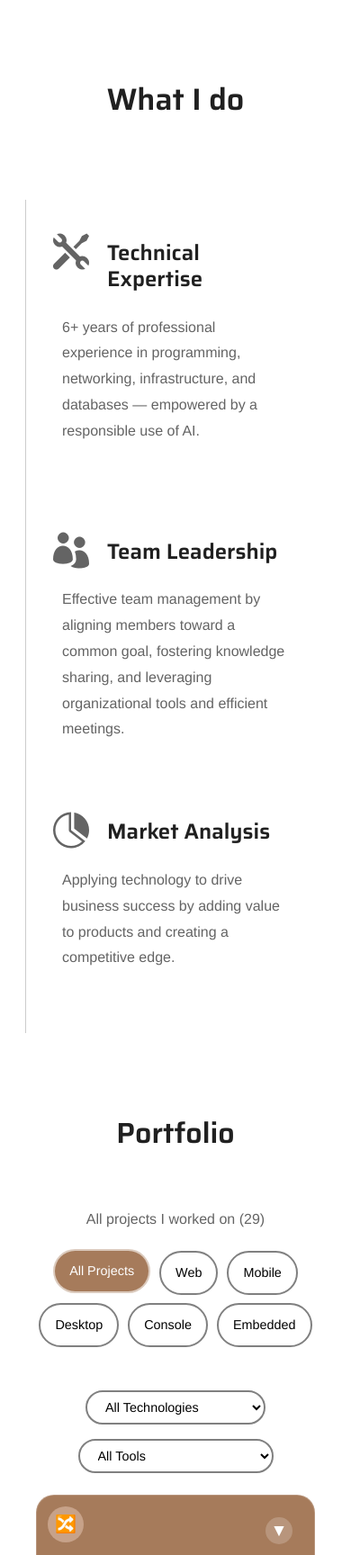
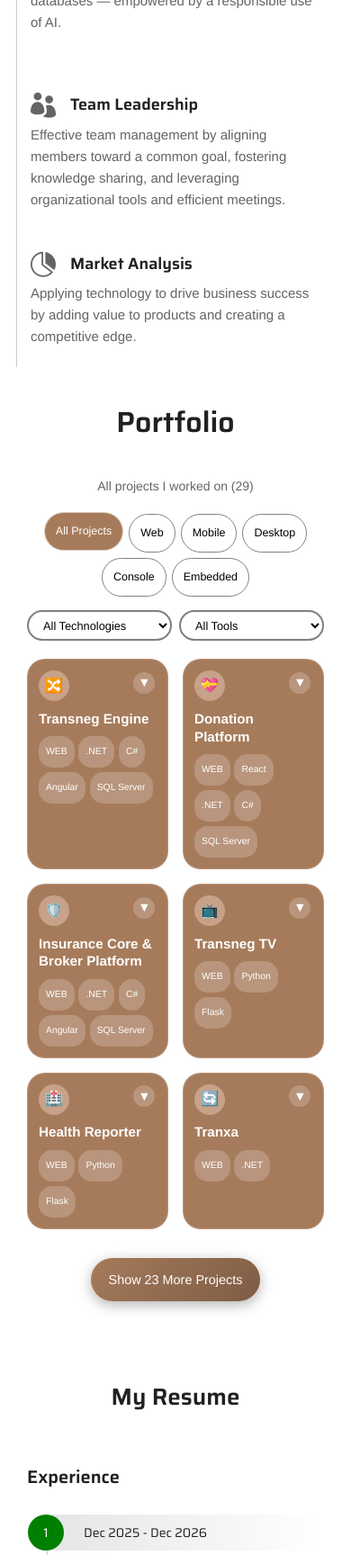
Before and after one commit to Clement-Torti/portfolio2, a PHP site: page /index.html in a window 390 px wide. Shown: the part 2518-4246 px from the top of the page at 90% size. Run offline with PHP 8.4, Linux system fonts and the light colour scheme; some libraries are stand-ins or nearby versions.

Commit message:
fix smartphones design

```diff
--- /dev/null
+++ b/css/base/header.css
@@ -0,0 +1,16 @@
+/* Header overrides, mostly for the mobile bar. */
+
+/* Below 993px the theme hides the logo and the menu, so the bar holds nothing but
+   the burger button — the 90px it keeps eats a fifth of a phone screen.
+   designesia.js animates the header height to reveal the menu and then collapses
+   it back to that hard-coded 90px, so the closed state needs !important; the
+   .menu-open class (set in js/main.js) keeps the open/close animation itself
+   untouched. .header-mobile only exists below 993px. */
+header.header-mobile:not(.menu-open) {
+    height: 60px !important;
+}
+
+/* The theme drops the menu panel 90px down, to clear the taller bar. */
+header.header-mobile #mainmenu {
+    top: 60px;
+}
--- a/css/base/responsive.css
+++ b/css/base/responsive.css
@@ -2,17 +2,97 @@
 
 /* Mobile Responsive */
 @media (max-width: 768px) {
+
+    /* The theme sizes every h2 for a desktop column; .section-header h2 below is
+       more specific and keeps its own size. */
+    h2 {
+        font-size: 26px;
+        line-height: 32px;
+    }
+
     .section-header h2 {
         font-size: 2rem;
     }
 
+    /* "My Resume" and "About me" both carry the theme's 90px of section padding, so
+       ~180px of blank space piles up between the timelines and the profile photo. */
+    #section-resume {
+        padding-bottom: 20px;
+    }
+
+    #section-about {
+        padding-top: 40px;
+    }
+
+    #section-resume .d_timeline-item:last-child .d_timeline-text {
+        padding-bottom: 10px;
+    }
+
+    /* The heading, the six category buttons and the two selects together pushed the
+       first card most of a screen down. */
+    #section-portfolio {
+        padding-top: 45px;
+    }
+
+    #section-portfolio .space-border {
+        margin-bottom: 20px;
+    }
+
+    #section-portfolio .section-header p {
+        margin-bottom: 1rem;
+        font-size: 14px;
+    }
+
+    /* Two cards per row: one full-width card per row turns the portfolio into an
+       endless scroll on a phone. The card internals below were sized for a third of
+       a desktop row, so they shrink to match. */
     .projects-grid {
-        grid-template-columns: 1fr;
+        grid-template-columns: repeat(2, 1fr);
         gap: 1rem;
     }
 
     .project-header {
         padding: 1rem;
+    }
+
+    .project-icon {
+        width: 38px;
+        height: 38px;
+        margin-bottom: .6rem;
+        font-size: 1.1rem;
+    }
+
+    .project-title {
+        font-size: 1rem;
+        line-height: 1.3;
+    }
+
+    .project-summary {
+        font-size: .8rem;
+    }
+
+    /* Half a phone row leaves no space for the summary as well: a collapsed card
+       carries the title and its tags, and the summary comes with the details. */
+    .project-card:not(.expanded) .project-summary {
+        display: none;
+    }
+
+    .project-tags {
+        gap: .3rem;
+        margin-top: .6rem;
+    }
+
+    .project-tag {
+        padding: .2rem .5rem;
+        font-size: .65rem;
+    }
+
+    .expand-indicator {
+        top: .85rem;
+        right: .85rem;
+        width: 24px;
+        height: 24px;
+        font-size: .9rem;
     }
 
     .details-content {
@@ -25,13 +105,17 @@
         gap: 2rem;
     }
 
+    /* Six pill buttons sized for a desktop row wrapped into three tall rows. */
     .filter-container {
         justify-content: center;
+        gap: 6px;
+        margin-bottom: 1rem;
     }
 
     .filter-btn {
-        padding: 8px 16px;
-        font-size: 0.9rem;
+        padding: 6px 12px;
+        border-width: 1px;
+        font-size: 0.78rem;
     }
 
     .project-links {
@@ -48,31 +132,72 @@
         padding: 0.2rem 0.5rem;
     }
 
+    /* Side by side rather than stacked: the two selects then cost one row instead of
+       two, and each still holds its longest option ("All Technologies"). */
     .select-filters {
-        flex-direction: column;
-        gap: 1rem;
+        gap: .5rem;
+        margin: 0 0 1.25rem;
+    }
+
+    .select-group {
+        flex: 1;
     }
 
     .filter-select {
-        min-width: 200px;
+        width: 100%;
+        min-width: 0;
+        padding: .4rem .75rem;
+        font-size: .8rem;
+    }
+
+    .expand-container {
+        margin-top: 1.25rem;
+    }
+
+    .show-more-btn {
+        padding: .6rem 1.25rem;
+        font-size: .9rem;
+    }
+
+    #section-hobby {
+        padding-top: 45px;
+    }
+
+    #section-hobby .space-border {
+        margin-bottom: 20px;
+    }
+
+    #section-hobby .section-header p {
+        margin-bottom: 0;
+        font-size: 14px;
     }
 
     .hobbies-carousel-container {
+        margin: 1rem 0 0;
         padding: 0 30px;
+    }
+
+    .hobbies-carousel {
+        gap: 1rem;
     }
 
     .hobby-card {
         width: 280px;
+        padding: 1rem;
     }
 
+    /* Three buttons wide enough to stack into three full rows; as pills on one row
+       they cost a third of that, matching the portfolio filters above. */
     .hobbies-filter-container {
-        flex-direction: column;
-        align-items: center;
-        gap: 0.5rem;
+        gap: 6px;
+        margin: 1rem 0 0;
     }
 
     .hobbies-filter-btn {
-        min-width: 200px;
+        min-width: 0;
+        padding: 6px 12px;
+        border-width: 1px;
+        font-size: 0.78rem;
     }
 
     .carousel-arrow {
@@ -92,25 +217,23 @@
 }
 
 @media (max-width: 480px) {
-    body {
-        padding: 10px;
-    }
-
     .project-header {
         padding: 0.75rem;
     }
 
+    /* Below the values in the 768px block above, not back up to a desktop size:
+       these cards are now half of an already narrow row. */
     .project-icon {
-        width: 40px;
-        height: 40px;
-        font-size: 1.2rem;
+        width: 34px;
+        height: 34px;
+        font-size: 1rem;
     }
 
     .project-title {
-        font-size: 1.1rem;
+        font-size: .95rem;
     }
 
     .project-summary {
-        font-size: 0.85rem;
+        font-size: 0.78rem;
     }
 }
--- a/css/sections/experience.css
+++ b/css/sections/experience.css
@@ -9,3 +9,37 @@
 .d_timeline-item>a>img {
     margin-left: 40px;
 }
+
+@media only screen and (max-width: 767px) {
+
+    /* The indents stack up on a phone — 30px of container, the education column's
+       own .p-4, the timeline's rule and then the text's 40px of padding — leaving
+       the copy in a sliver barely a dozen characters wide. */
+    #section-resume .p-4 {
+        padding: .5rem !important;
+    }
+
+    /* 3rem of margin around each school photo pushes it past the edge however
+       narrow the image itself is allowed to get. */
+    #section-resume .m-5 {
+        margin: 0 !important;
+    }
+
+    #section-resume .s_border {
+        font-size: 20px;
+    }
+
+    #section-resume .d_timeline-text {
+        padding-left: 15px;
+        padding-bottom: 25px;
+        font-size: 15px;
+        line-height: 1.6;
+        /* Justified in the markup, which opens huge word gaps this narrow. */
+        text-align: left !important;
+    }
+
+    /* Keeps each logo on the same left edge as the text underneath it. */
+    .d_timeline-item>a>img {
+        margin-left: 15px;
+    }
+}
--- /dev/null
+++ b/css/sections/services.css
@@ -0,0 +1,45 @@
+/* "What I do": the three .de_3d-box cards. */
+
+@media only screen and (max-width: 767px) {
+
+    /* Built for a desktop row: each card spends 40px of inner padding and parks a
+       40px icon 30px from its left edge, which is most of the width once the three
+       stack into a single column. */
+    #section-services {
+        padding-top: 45px;
+    }
+
+    #section-services .spacer-single {
+        height: 15px;
+    }
+
+    #section-services .space-border {
+        margin-bottom: 20px;
+    }
+
+    #section-services .de_3d-box .d-inner {
+        padding: 22px 15px;
+    }
+
+    #section-services .de_3d-box i {
+        font-size: 28px;
+        top: 24px;
+        left: 15px;
+    }
+
+    #section-services .de_3d-box h3 {
+        margin-left: 44px;
+        margin-bottom: 10px;
+        font-size: 18px;
+    }
+
+    #section-services .de_3d-box .text {
+        font-size: 15px;
+        line-height: 1.6;
+    }
+
+    /* Line breaks that only exist to even out the desktop card heights. */
+    #section-services .de_3d-box .text br {
+        display: none;
+    }
+}
--- a/index.html
+++ b/index.html
@@ -18,6 +18,9 @@
     <!-- Custom styles (extracted from the former inline <style> block)
     ================================================== -->
     <link href="css/base/variables.css" rel="stylesheet" type="text/css" />
+    <link href="css/base/header.css" rel="stylesheet" type="text/css" />
+    <link href="css/sections/hero.css" rel="stylesheet" type="text/css" />
+    <link href="css/sections/services.css" rel="stylesheet" type="text/css" />
     <link href="css/sections/education.css" rel="stylesheet" type="text/css" />
     <link href="css/sections/experience.css" rel="stylesheet" type="text/css" />
     <link href="css/sections/portfolio.css" rel="stylesheet" type="text/css" />
@@ -96,7 +99,7 @@
             </div>
             <!-- load external content close -->
 
-            <section aria-label="section" class="jarallax no-top-md no-bottom sm-pt-120 overflow-hidden">
+            <section id="hero" aria-label="section" class="jarallax no-top-md no-bottom overflow-hidden">
                 <img src="images/background/bg1.png" class="jarallax-img" alt="">
                 <div class="container mt-5">
                     <div class="row align-items-center">
@@ -149,9 +152,12 @@
                                     </a>
                                 </li>
                             </ul>
-                            <a class="btn btn-main wow fadeInUp mt-5 pt-4 pb-4" style="z-index: 10;"
-                                data-wow-delay=".6s" href="pdfs/CV_English.pdf" download target="_blank">Download my CV
-                            </a>
+                            <div class="hero-cta">
+                                <a class="btn btn-main wow fadeInUp pt-4 pb-4" style="z-index: 10;"
+                                    data-wow-delay=".6s" href="pdfs/CV_English.pdf" download target="_blank">Download my
+                                    CV
+                                </a>
+                            </div>
                         </div>
                         <div class="col-md-6 offset-md-1 jarallax">
                             <img src="images/misc/clement5.png" class="img-fluid wow fadeInUp" data-wow-delay=".8s"
@@ -166,7 +172,7 @@
                 </a>
                 <div class="de-gradient-edge-bottom"></div>
             </section>
-            <section id="section-services mt-5" class="no-bottom">
+            <section id="section-services" class="no-bottom mt-5">
                 <div class="container relative">
                     <div class="row">
                         <div class="col-md-12 text-center wow fadeInUp">
@@ -284,10 +290,10 @@
 
 
                                     <li class="d_timeline-item">
-                                        <h3 class="d_timeline-title">Dec 2025 - Present</h3>
+                                        <h3 class="d_timeline-title">Dec 2025 - Dec 2026</h3>
                                         <a href="https://transnegrd.com/" target="_blank">
-                                            <img class="mt-3 ml-5" src="images/experience/transneg.png"
-                                                style="max-width: 200px;" class="img-fluid" alt="">
+                                            <img class="mt-3 ml-5 img-fluid" src="images/experience/transneg.png"
+                                                style="max-width: 200px;" alt="">
                                         </a>
                                         <p class="d_timeline-text" style="text-align: justify;"><span
                                                 class="d_title">System Team Manager Jr.</span>
@@ -318,8 +324,8 @@
                                     <li class="d_timeline-item">
                                         <h3 class="d_timeline-title">Nov 2023 - Dec 2025</h3>
                                         <a href="https://transnegrd.com/" target="_blank">
-                                            <img class="mt-3 ml-5" src="images/experience/transneg.png"
-                                                style="max-width: 200px;" class="img-fluid" alt="">
+                                            <img class="mt-3 ml-5 img-fluid" src="images/experience/transneg.png"
+                                                style="max-width: 200px;" alt="">
                                         </a>
                                         <p class="d_timeline-text" style="text-align: justify;"><span
                                                 class="d_title">Senior Developer (Angular/.NET/AWS)</span>
@@ -356,8 +362,8 @@
                                     <li class="d_timeline-item">
                                         <h3 class="d_timeline-title">Dec 2020 - Sep 2023</h3>
                                         <a href="https://edevice.com/" target="_blank">
-                                            <img class="mt-3 ml-5" src="images/experience/edevice.png"
-                                                style="max-width: 200px;" class="img-fluid" alt="">
+                                            <img class="mt-3 ml-5 img-fluid" src="images/experience/edevice.png"
+                                                style="max-width: 200px;" alt="">
                                         </a>
                                         <p class="d_timeline-text" style="text-align: justify;"><span class="d_title">
                                                 IoT Developer & Tester (Python/Angular) - Apprenticeship</span>
@@ -388,8 +394,8 @@
                                     <li class="d_timeline-item">
                                         <h3 class="d_timeline-title">Apr 2019 - Jun 2019</h3>
                                         <a href="https://www.globallogic.com/uki/" target="_blank">
-                                            <img class="mt-3 ml-5" src="images/experience/ecs.png"
-                                                style="max-width: 150px;" class="img-fluid" alt="">
+                                            <img class="mt-3 ml-5 img-fluid" src="images/experience/ecs.png"
+                                                style="max-width: 150px;" alt="">
                                         </a>
                                         <p class="d_timeline-text" style="text-align: justify;"><span
                                                 class="d_title">Fullstack Developer (React/NodeJS) - Internship</span>
@@ -412,8 +418,8 @@
                                     <li class="d_timeline-item">
                                         <h3 class="d_timeline-title">Jun 2018 - Jul 2018</h3>
                                         <a href="https://yansys-medical.fr/en/home/" target="_blank">
-                                            <img class="mt-3 ml-5" src="images/experience/yansys.jpg"
-                                                style="max-width: 200px;" class="img-fluid" alt="">
+                                            <img class="mt-3 ml-5 img-fluid" src="images/experience/yansys.jpg"
+                                                style="max-width: 200px;" alt="">
                                         </a>
                                         <p class="d_timeline-text" style="text-align: justify;"><span
                                                 class="d_title">Mobile Developer (Swift) - Summer Job</span>
@@ -440,8 +446,8 @@
                                     <li class="d_timeline-item">
                                         <h3 class="d_timeline-title">2022 - 2023</h3>
                                         <a class="m-5" href="https://www.ucm.es/" target="_blank">
-                                            <img class="mt-2" src="images/schools/ucm.jpeg"
-                                                style="max-width: 200px; border-radius: 10px;" class="img-fluid"
+                                            <img class="mt-2 img-fluid" src="images/schools/ucm.jpeg"
+                                                style="max-width: 200px; border-radius: 10px;"
                                                 alt="UCM Madrid">
                                         </a>
                                         <p class="d_timeline-text" style="text-align: justify;">
@@ -463,8 +469,8 @@
                                     <li class="d_timeline-item">
                                         <h3 class="d_timeline-title">2020 - 2023</h3>
                                         <a class="m-5" href="https://www.enseeiht.fr/fr/index.html" target="_blank">
-                                            <img class="mt-2" src="images/schools/enseeiht.jpg"
-                                                style="max-width: 200px; border-radius: 10px;" class="img-fluid"
+                                            <img class="mt-2 img-fluid" src="images/schools/enseeiht.jpg"
+                                                style="max-width: 200px; border-radius: 10px;"
                                                 alt="INP ENSEEIHT">
                                         </a>
                                         <p class="d_timeline-text" style="text-align: justify;">
@@ -484,8 +490,8 @@
                                     <li class="d_timeline-item">
                                         <h3 class="d_timeline-title">2017 - 2019</h3>
                                         <a class="m-5" href="https://www.iut-clermont.fr/" target="_blank">
-                                            <img class="mt-2" src="images/schools/iut.jpeg"
-                                                style="max-width: 200px; border-radius: 10px;" class="img-fluid"
+                                            <img class="mt-2 img-fluid" src="images/schools/iut.jpeg"
+                                                style="max-width: 200px; border-radius: 10px;"
                                                 alt="IUT Clermont-Ferrand">
                                         </a>
                                         <p class="d_timeline-text" style="text-align: justify;">
--- a/js/main.js
+++ b/js/main.js
@@ -15,6 +15,21 @@ jQuery(document).ready(function () {
             resetCallback: function () { newTyped(); }
         });
     });
+
+    // designesia.js reveals the mobile menu by animating the header height, then
+    // collapses it back to the theme's hard-coded 90px. Mark the open state so the
+    // 60px clamp in css/base/header.css only applies once the bar is shut again, and
+    // wait out the 200ms close animation before clamping.
+    var header = document.querySelector('header');
+    $('#menu-btn').on('click', function () {
+        if (header.classList.contains('menu-open')) {
+            setTimeout(function () {
+                header.classList.remove('menu-open');
+            }, 250);
+        } else {
+            header.classList.add('menu-open');
+        }
+    });
 });
 
 const personalStartYear = 2016;
```
Also changed, not shown: css/sections/hero.css (added, +92 -0 lines).
